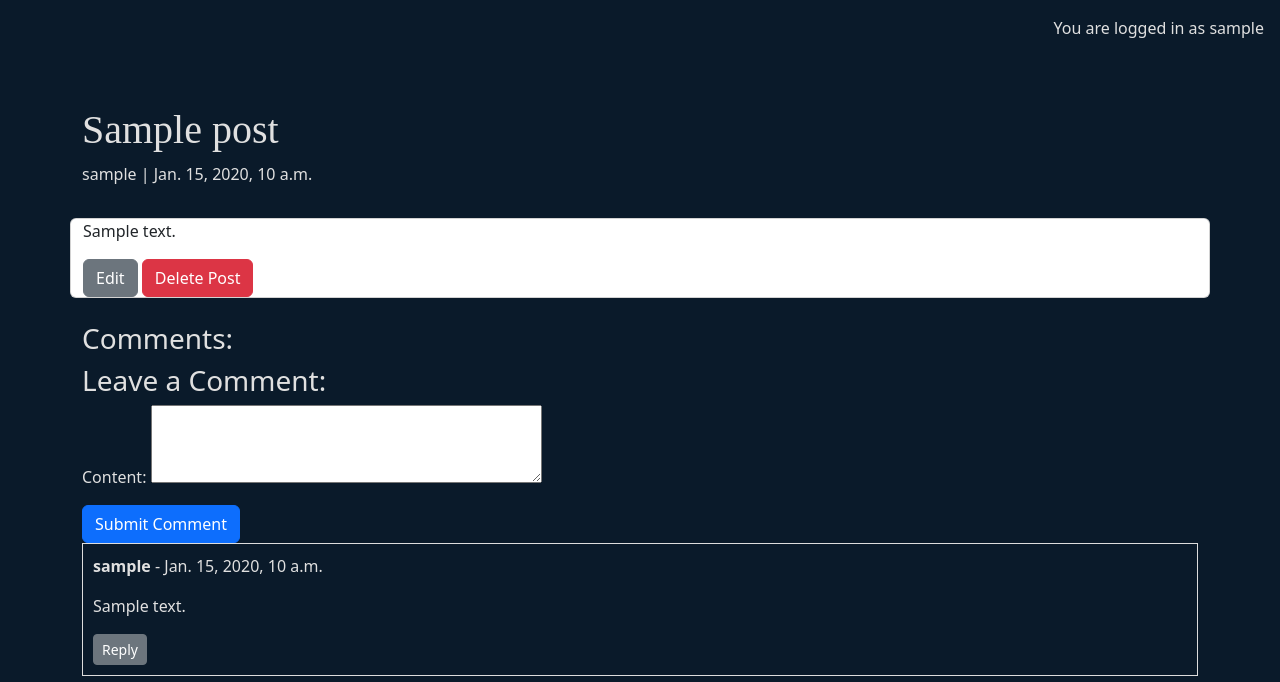
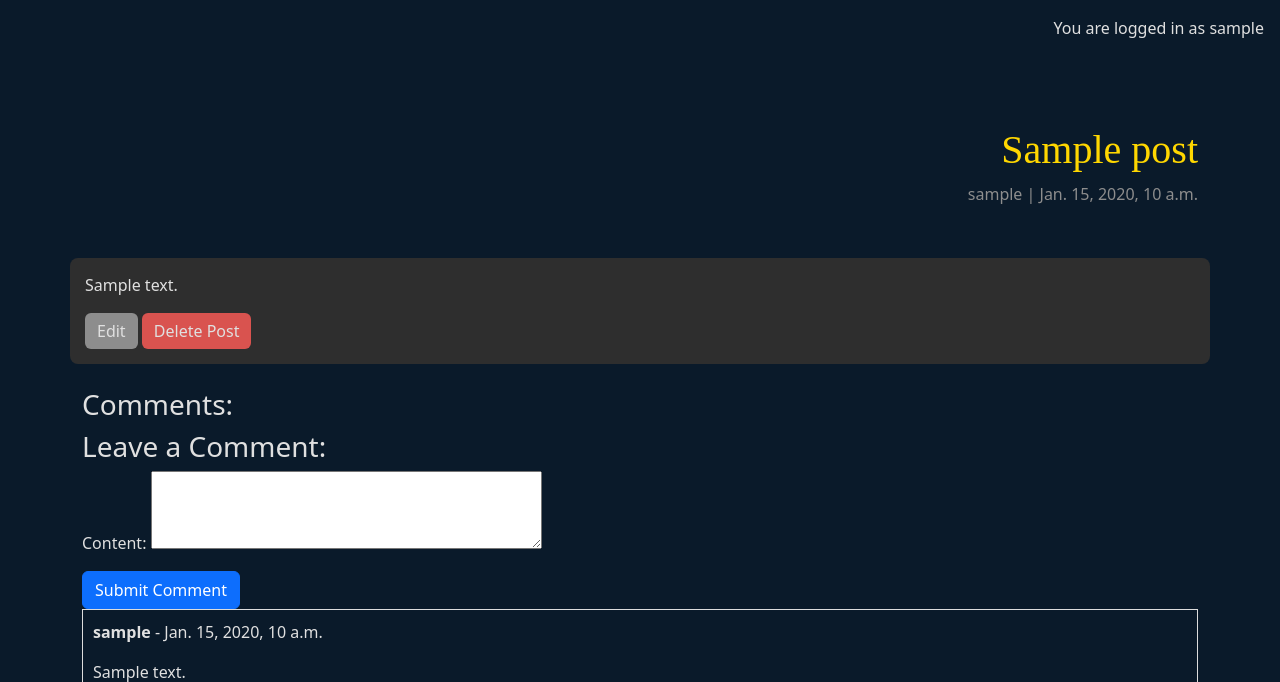
Before and after one commit to SimonMoynihan33/Level-Lounge, a Django app: a page that uses level_lounge/templates/level_lounge/post_detail.html in a window 1280 px wide. Shown: the part 80-762 px from the top of the page. Run offline with Django 5.2, Linux system fonts and the light colour scheme; a user stored in the database is signed in; tables that the repository leaves empty hold one stand-in row (values such as "Sample post"); some libraries are stand-ins or nearby versions; some web fonts are replaced.

Commit message:
Add styling for post_detail page

```diff
--- a/level_lounge/templates/level_lounge/index.html
+++ b/level_lounge/templates/level_lounge/index.html
@@ -14,7 +14,7 @@
                 {% if user.is_authenticated %}
                 <a href="{% url 'create_post' %}" class="btn create-post-btn">Create a Post</a>
                 {% else %}
-                <p><a href="{% url 'login' %}">Log in</a> to create a post.</p>
+                <p><a href="{% url 'account_login' %}">Log in</a> to create a post.</p>
                 {% endif %}
                 </div>
                 {% for post in post_list %}
--- a/level_lounge/templates/level_lounge/post_detail.html
+++ b/level_lounge/templates/level_lounge/post_detail.html
@@ -15,7 +15,7 @@
 </div>
 
 <div class="container">
-    <div class="row">
+    <div class="row postscard">
         <div class="col card mb-4 mt-3 left top">
             <div>
                 <p class="card-text" id="post{{ post.id }}">{{ post.content | safe | linebreaksbr }}</p>
--- a/static/css/style.css
+++ b/static/css/style.css
@@ -247,6 +247,44 @@ html, body {
     margin-top: 50px;
 }
 
+/* Masthead Styles */
+.masthead {
+    background-color: #0A1A2A; /* Deep navy for the masthead */
+    padding: 20px 0;
+}
+
+.masthead-text h1 {
+    color: #FFD700; /* Golden yellow for post titles */
+    text-align: right;
+}
+
+.masthead-text p {
+    color: #8d8d8d;
+    text-align: right;
+}
+
+/* Card Styles */
+.postscard > .card {
+    background-color: #2E2E2E;
+    border: none;
+    padding: 15px;
+    border-radius: 8px;
+    color: #E0E0E0;
+}
+
+
+.card .btn-secondary {
+    background-color: #8d8d8d;
+    border: none;
+    color: #E0E0E0;
+}
+
+.card .btn-danger {
+    background-color: #D9534F;
+    border: none;
+    color: #E0E0E0;
+}
+
 /* Comments & Replies */
 .comment {
     margin-bottom: 20px;
```
